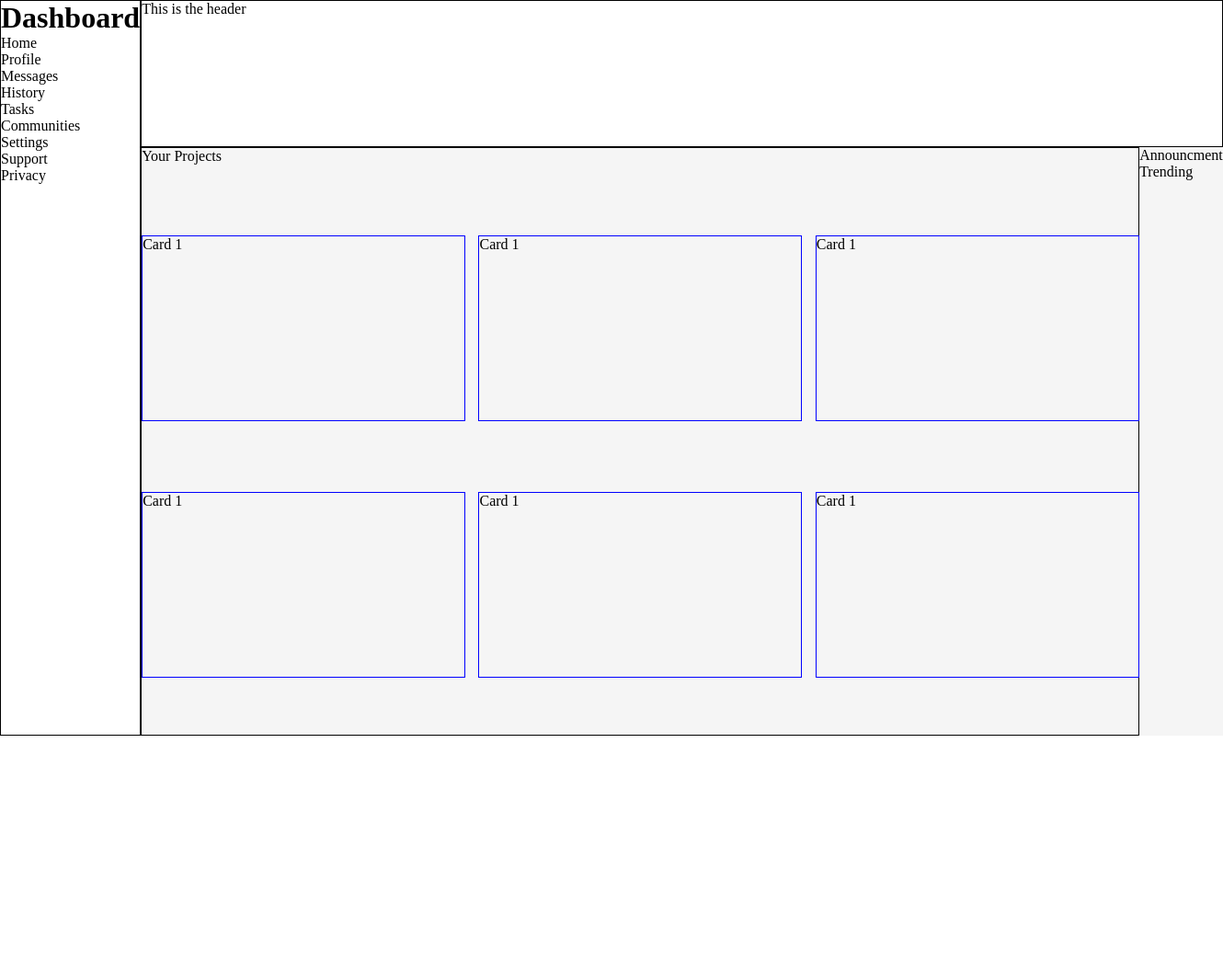
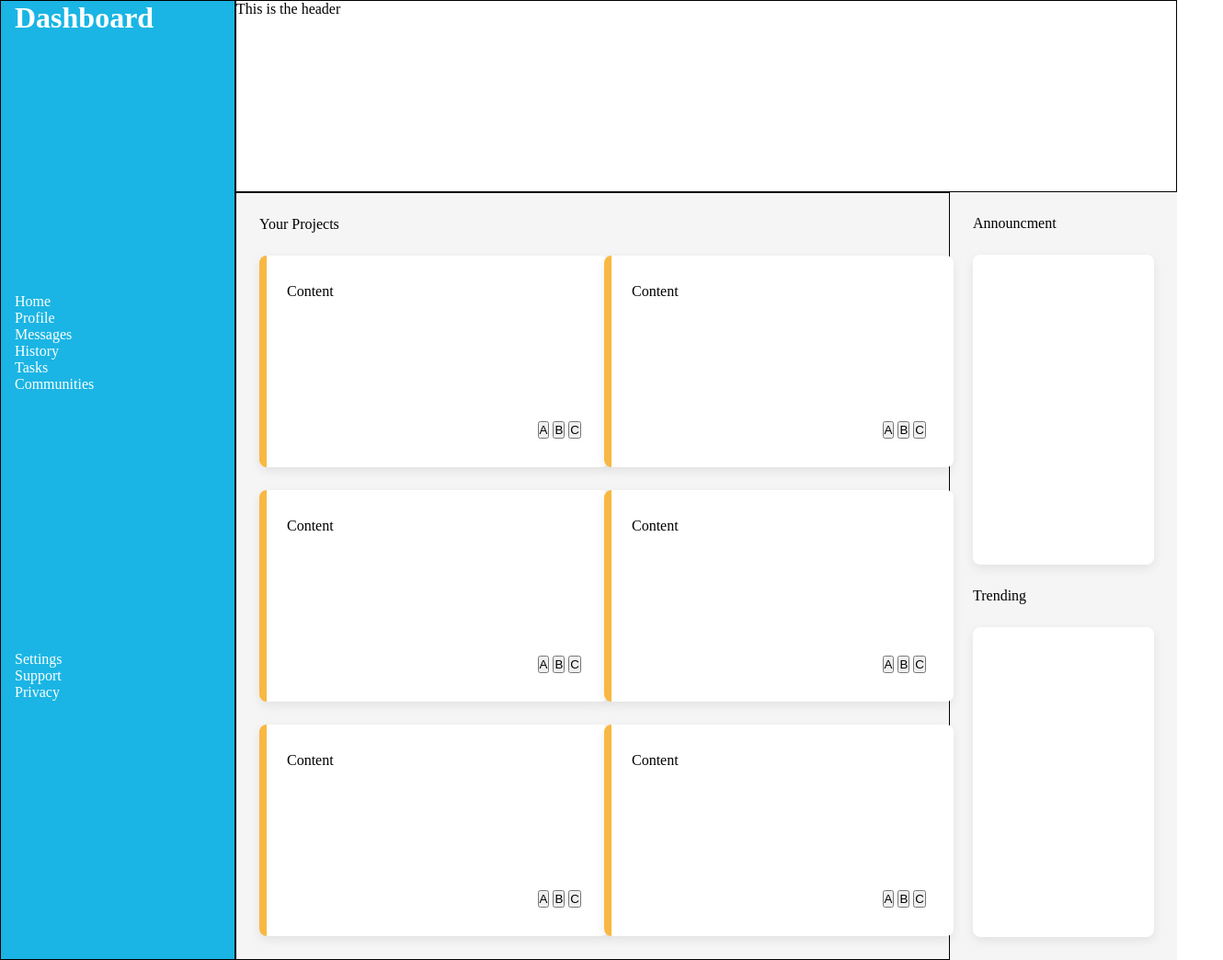
Before and after one commit to SafelS/odin-admin-dashboard, a plain HTML site: page index.html in a window 1280 px wide. Shown: the whole page at 92% size, 1330 px wide, since content can reach past the window. Before the commit the page ends 800 px from the top, so only its background shows below. Drawn offline with Linux system fonts and the light colour scheme.

Commit message:
Added some design and colors

```diff
--- a/index.html
+++ b/index.html
@@ -37,37 +37,79 @@
 
             <div class="content">
 
-                <div class="content-title"> Your Projects</div>
+                <span class="content-title">Your Projects</span>
 
                 <div class="card">
-                    Card 1
+                    <span> Content</span>
+
+                    <span class="symbols">
+                        <button>A</button>
+                        <button>B</button>
+                        <button>C</button>
+                    </span>
                 </div>
 
                 <div class="card">
-                    Card 1
+                    <span> Content</span>
+
+                    <span class="symbols">
+                        <button>A</button>
+                        <button>B</button>
+                        <button>C</button>
+                    </span>
                 </div>
 
                 <div class="card">
-                    Card 1
+                    <span> Content</span>
+
+                    <span class="symbols">
+                        <button>A</button>
+                        <button>B</button>
+                        <button>C</button>
+                    </span>
                 </div>
 
                 <div class="card">
-                    Card 1
+                    <span> Content</span>
+
+                    <span class="symbols">
+                        <button>A</button>
+                        <button>B</button>
+                        <button>C</button>
+                    </span>
                 </div>
 
                 <div class="card">
-                    Card 1
+                    <span> Content</span>
+
+                    <span class="symbols">
+                        <button>A</button>
+                        <button>B</button>
+                        <button>C</button>
+                    </span>
                 </div>
 
                 <div class="card">
-                    Card 1
+                    <span> Content</span>
+
+                    <span class="symbols">
+                        <button>A</button>
+                        <button>B</button>
+                        <button>C</button>
+                    </span>
                 </div>
 
             </div>
 
             <div class="side-content">
-                <div class="side-card">Announcment</div>
-                <div class="side-card">Trending</div>
+
+
+                <span class="side-content-title">Announcment</span>
+                <div class="side-card"></div>
+
+                <span class="side-content-title">Trending</span>
+                <div class="side-card"> </div>
+
             </div>
 
         </div>
--- a/style.css
+++ b/style.css
@@ -5,6 +5,7 @@
 
 ul{
     list-style-type: none;
+
 }
 
 .main-container{
@@ -22,19 +23,27 @@ ul{
 
 .content{
     display: grid;
-    gap: 15px;
-    grid-template-columns: repeat(auto-fit, minmax(350px,1fr));
+    gap: 25px;
+    grid-template-columns: repeat(2, minmax(350px,1fr));
+    padding: 25px;
+
+
 }
 
 .content .card{
     height: 200px;
     width: 350px;
-    border: 1px solid blue;
+    background-image: linear-gradient(to right, rgb(248, 184, 66) 2%, rgba(0,0,0,0) 2%  );
+
+    display: grid;
+    grid-template-rows: 3fr 1fr;
+    padding-left: 30px;
+    padding-top: 30px;
 }
 
 .content .content-title{
     grid-column-start: 1;
-    grid-column-end: 4;
+    grid-column-end: 3;
 }
 
 .content .side-content{
@@ -44,8 +53,33 @@ ul{
 
 }
 
+.side-content{
+    display: grid;
+    grid-template-rows: auto 1fr auto 1fr;
+    padding: 25px;
+    gap: 25px;
+}
+
 .sidebar{
     border: 1px solid black;
+    color: white;
+    background-color: rgb(26, 181, 228);
+    display: grid;
+    grid-template-rows: auto auto auto;
+    padding-left: 15px;
+}
+
+
+.card,
+.side-card{
+    background: white;
+    border-radius: 8px;
+    box-shadow: 0 4px 12px rgba(0, 0, 0, 0.08);
+}
+
+.card .symbols{
+    text-align: right;
+    padding-right: 30px;
 }
 
 .header{
```
